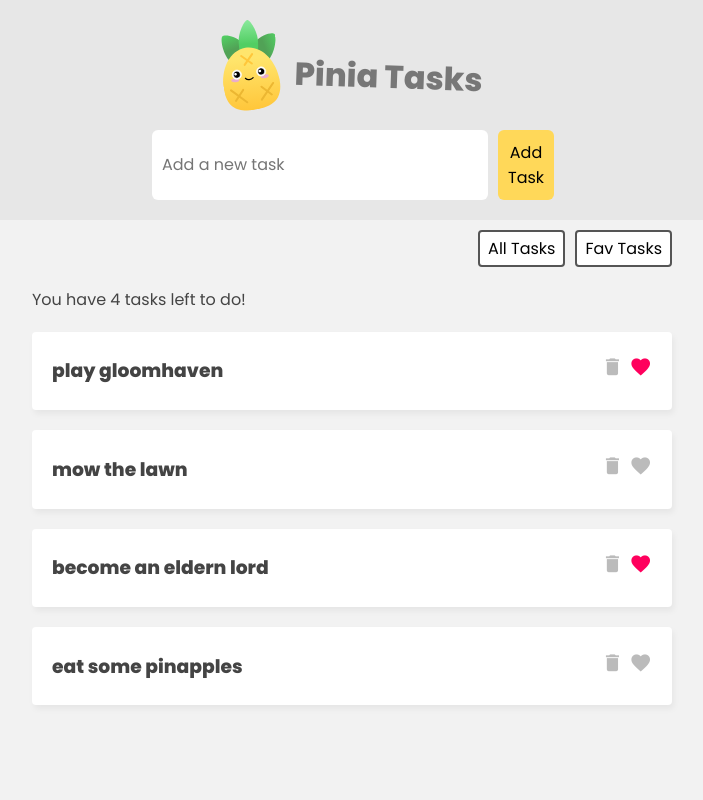
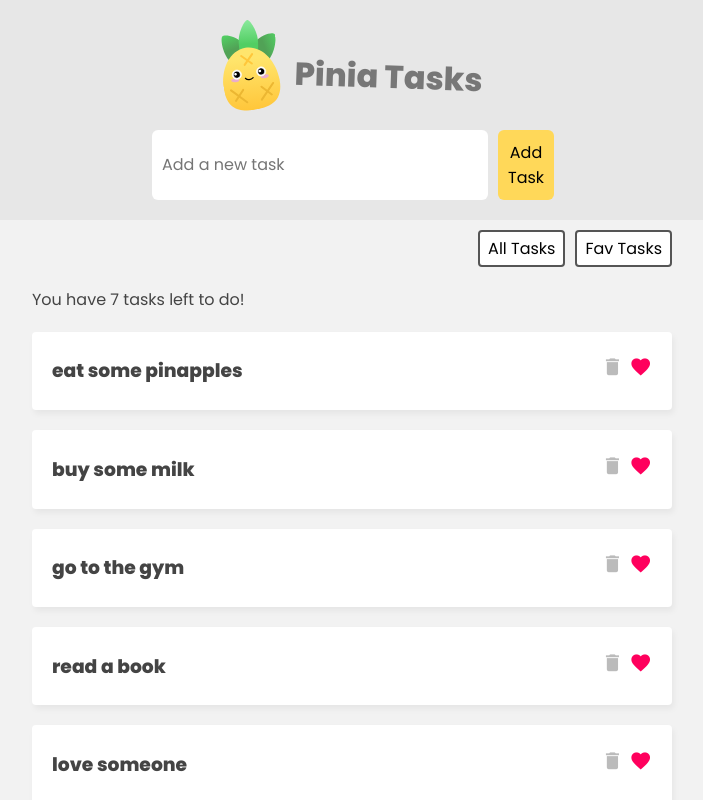
Before and after one commit to vincentabolarin/pinia-tasks, a Vue app: page / in a window 1280 px wide. Shown: the top 800 px of the page, without its empty margins (288-991 px from the left). Built offline with nearby package versions, Linux system fonts and the light colour scheme; data requests are answered from the project's data file.

Commit message:
get tasks, add task, delete task, and toggle fav task asynchronously

```diff
--- a/data/db.json
+++ b/data/db.json
@@ -1,24 +1,39 @@
 {
   "tasks": [
     {
-      "id": 1,
-      "title": "play gloomhaven",
+      "title": "eat some pinapples",
+      "isFav": true,
+      "id": "4"
+    },
+    {
+      "title": "buy some milk",
+      "isFav": true,
+      "id": "5"
+    },
+    {
+      "title": "go to the gym",
+      "isFav": true,
+      "id": "6"
+    },
+    {
+      "title": "read a book",
+      "isFav": true,
+      "id": "7"
+    },
+    {
+      "id": "1914",
+      "title": "love someone",
       "isFav": true
     },
     {
-      "id": 2,
-      "title": "mow the lawn",
-      "isFav": false
+      "id": "6555",
+      "title": "care for someone",
+      "isFav": true
     },
     {
-      "title": "become an eldern lord",
-      "isFav": true,
-      "id": 3
-    },
-    {
-      "title": "eat some pinapples",
-      "isFav": false,
-      "id": 4
+      "id": "5438",
+      "title": "talk to someone",
+      "isFav": false
     }
   ]
 }
--- a/src/App.vue
+++ b/src/App.vue
@@ -36,6 +36,8 @@
           <TaskDetails :task="task" />
         </div>
       </div>
+
+      <button @click="resetState">Reset State</button>
   </main>
 </template>
 
@@ -50,4 +52,8 @@
 taskStore.getTasks();
 
 const filter = ref('all');
+
+const resetState = () => {
+  taskStore.$reset();
+}
 </script>
--- a/src/components/TaskForm.vue
+++ b/src/components/TaskForm.vue
@@ -17,7 +17,7 @@
   if (newTask.value.trim() === '') return;
 
   taskStore.addTask({
-    id: Math.floor(Math.random() * 10000),
+    id: String(Math.floor(Math.random() * 10000)),
     title: newTask.value,
     isFav: false
   });
--- a/src/stores/TaskStore.js
+++ b/src/stores/TaskStore.js
@@ -24,26 +24,68 @@
 
   actions: {
     async getTasks() {
-      this.loading = true;
+      try {
+        this.loading = true;
+        const response = await fetch("http://localhost:5000/tasks");
+        const data = await response.json();
 
-      const response = await fetch("http://localhost:5000/tasks");
-      const data = await response.json();
-      this.tasks = data;
-
-      this.loading = false;
+        if (data) {
+          this.tasks = data;
+        }
+      } catch (error) {
+        console.log('error', error)
+      } finally {
+        this.loading = false;
+      }
     },
 
-    addTask(task) {
-      this.tasks.push(task);
+    async addTask(task) {
+      try {
+        const response = await fetch("http://localhost:5000/tasks", {
+          method: "POST",
+          headers: {
+            "Content-type": "application/json",
+          },
+          body: JSON.stringify(task),
+        });
+
+        if (response.ok) {
+          this.tasks.push(task);
+        } else {
+          console.error("Error adding task");
+        }
+      } catch (error) {
+        console.error('error', error)
+      }
     },
 
-    deleteTask(id) {
-      this.tasks = this.tasks.filter(task => task.id !== id);
+    async deleteTask(id) {
+      this.tasks = this.tasks.filter((task) => task.id !== id);
+
+      try {
+        await fetch(`http://localhost:5000/tasks/${id}`, {
+          method: "DELETE",
+        });
+      } catch (error) {
+        console.error('error', error)
+      }
     },
 
     toggleFavTask(id) {
       const task = this.tasks.find(task => task.id === id);
       task.isFav = !task.isFav;
+
+      try {
+        fetch(`http://localhost:5000/tasks/${id}`, {
+          method: "PATCH",
+          headers: {
+            "Content-type": "application/json",
+          },
+          body: JSON.stringify({ isFav: task.isFav }),
+        });
+      } catch (error) {
+        console.error('error', error)
+      }
     }
   }
 })
```
